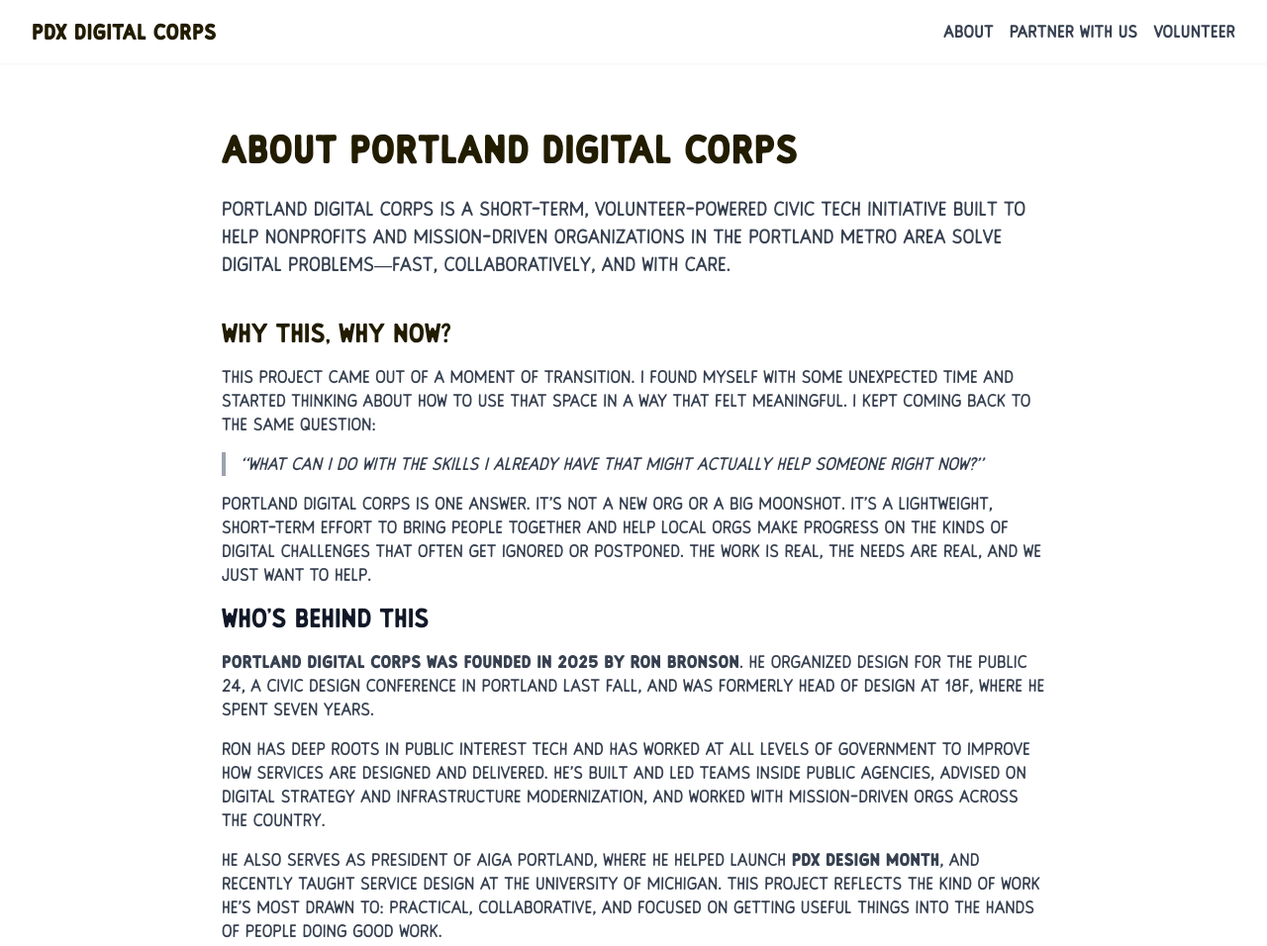
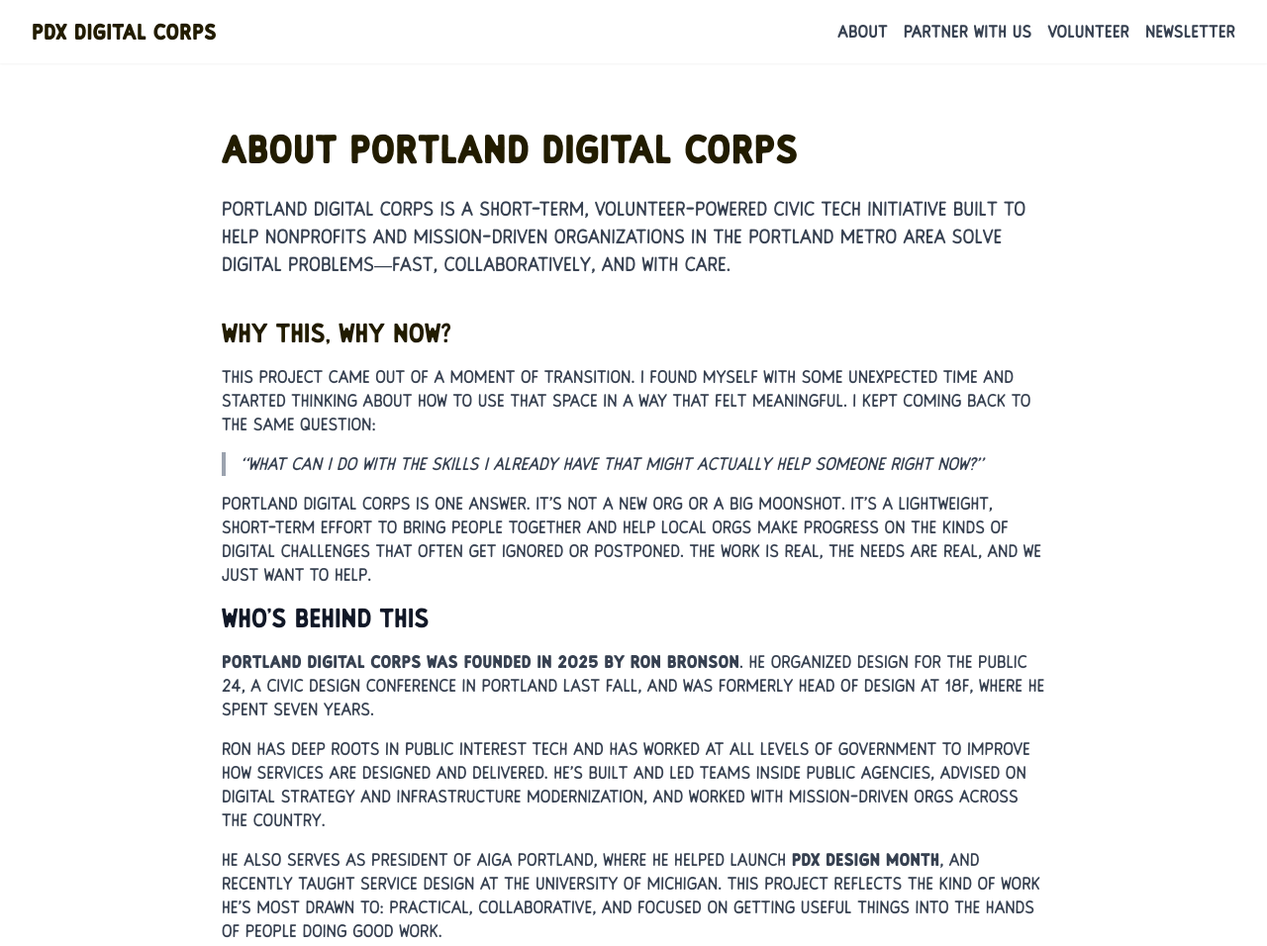
Before and after one commit to PDX-Digital-Corps/homepage, a plain HTML site: page about.html in a window 1280 px wide. Shown: the top 956 px of the page at 99% size. Drawn offline with nearby package versions, Linux system fonts and the light colour scheme.

Commit message:
Update about.html

```diff
--- a/about.html
+++ b/about.html
@@ -107,6 +107,7 @@
         <a href="/about.html" class="text-gray-700 hover:text-pdx-gold font-medium">About</a>
         <a href="/orgs.html" class="text-gray-700 hover:text-pdx-gold font-medium">Partner With Us</a>
         <a href="/volunteer.html" class="text-gray-700 hover:text-pdx-gold font-medium">Volunteer</a>
+        <a href="https://buttondown.com/pdxdigitalcorps" class="text-gray-700 hover:text-pdx-gold font-medium">Newsletter</a>
       </div>
     </div>
 
@@ -115,6 +116,7 @@
       <a href="/about.html" class="block text-gray-700 hover:text-pdx-gold font-medium">About</a>
       <a href="/orgs.html" class="block text-gray-700 hover:text-pdx-gold font-medium">Partner With Us</a>
       <a href="/volunteer.html" class="block text-gray-700 hover:text-pdx-gold font-medium">Volunteer</a>
+      <a href="https://buttondown.com/pdxdigitalcorps" class="block text-gray-700 hover:text-pdx-gold font-medium">Newsletter</a>
     </div>
   </div>
 </nav>
```
